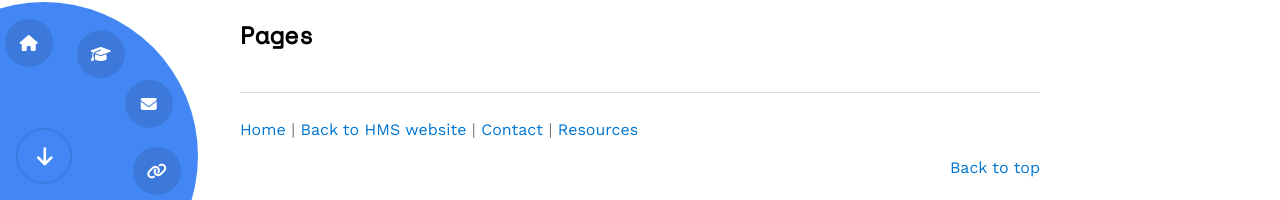
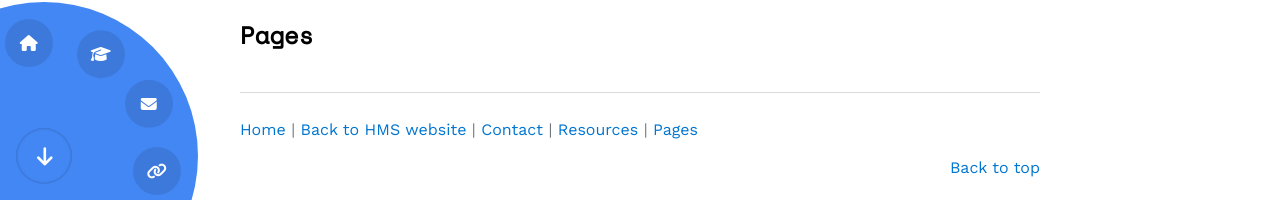
Before and after one commit to HMSSO/SciOly-Website, a Jekyll site: the page built from index.md, in a window 1280 px wide and 900 px high, scrolled down 2228 px. Shown: the part 700-900 px from the top of the window. Built offline with Jekyll 4.4.1, drawn with Linux system fonts in a browser that asks for light colours; nearby versions of some CDN libraries.

Commit message:
Update homepage.html

```diff
--- a/_layouts/homepage.html
+++ b/_layouts/homepage.html
@@ -19,7 +19,7 @@
 {{ content }}
 
 		<footer>
-			<p><a href="https://scioly.netlify.app">Home</a> | <a href="https://www.hudson.k12.oh.us">Back to HMS website</a> | <a href="/contact.html">Contact</a> | <a href="/links.html">Resources</a></p>
+			<p><a href="https://scioly.netlify.app">Home</a> | <a href="https://www.hudson.k12.oh.us">Back to HMS website</a> | <a href="/contact.html">Contact</a> | <a href="/links.html">Resources</a> | <a href="/pages.html">Pages</a></p>
 			<p style="text-align: right;"><a href="#">Back to top</a></p>
 
 		</footer>
```
